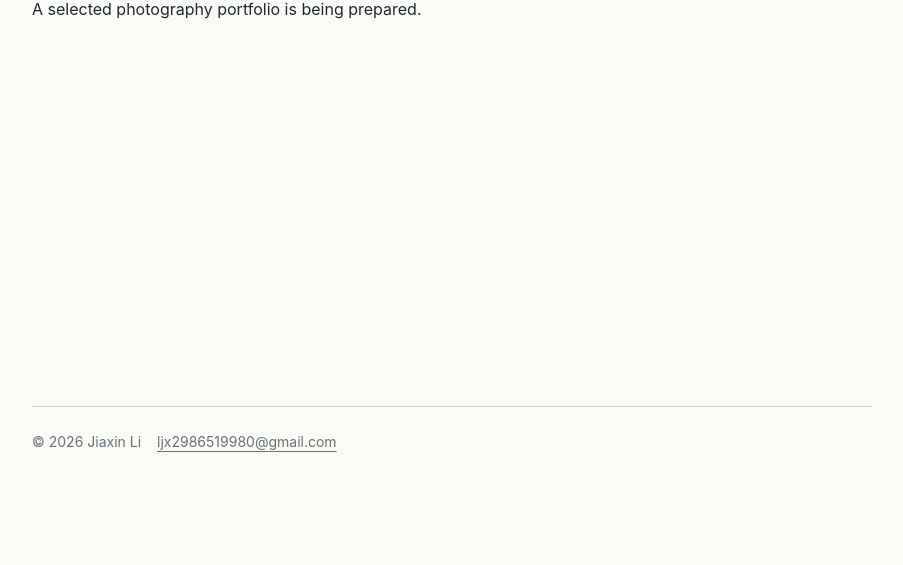
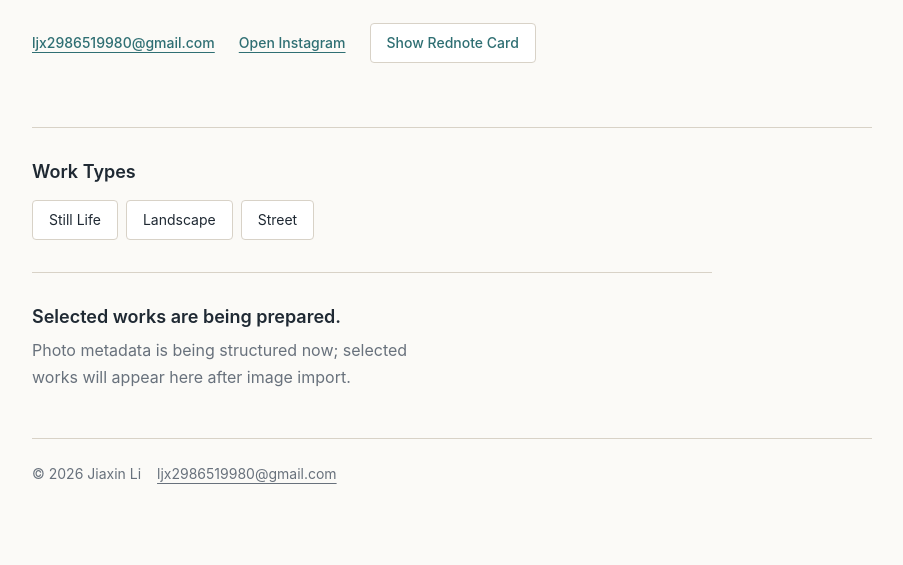
Before and after one commit to egoista0326/egoista0326.github.io, an Astro site: page /photography in a window 1280 px wide. Shown: the part 235-800 px from the top of the page, without its empty margins (188-1091 px from the left). Built offline with nearby package versions, Linux system fonts and the light colour scheme; Astro itself is replaced by a stand-in of ours.

Commit message:
feat: add photography identity page

```diff
--- /dev/null
+++ b/src/data/photography.ts
@@ -0,0 +1,22 @@
+import { photographyCategories } from './photographyVocab';
+
+export const photographyProfile = {
+  title: 'Jiaxin Li Photography',
+  intro: 'A selected portfolio of still life, landscape, and street photographs.',
+  email: 'ljx2986519980@gmail.com',
+  instagram: {
+    label: 'Open Instagram',
+    url: 'https://www.instagram.com/egoista_li2003?igsh=MWVkeXh5anZmZzluOQ%3D%3D&utm_source=qr'
+  },
+  rednote: {
+    label: 'Show Rednote Card',
+    closeLabel: 'Close Rednote Card',
+    title: 'Rednote Card',
+    displayName: 'egoista',
+    id: '2989511395',
+    cardImage: '/assets/photography/rednote-card.jpg',
+    alt: 'Rednote card for egoista, Rednote ID 2989511395.'
+  },
+  workTypeLabel: 'Work Types',
+  workTypes: photographyCategories
+};
--- a/src/pages/photography/index.astro
+++ b/src/pages/photography/index.astro
@@ -1,12 +1,73 @@
 ---
 import SiteLayout from '../../layouts/SiteLayout.astro';
+import { photographyProfile } from '../../data/photography';
 
-const placeholder = 'A selected photography portfolio is being prepared.';
+const profile = photographyProfile;
 ---
 
-<SiteLayout title="Photography" description={placeholder}>
-  <section class="placeholder-page" aria-labelledby="page-title">
-    <h1 id="page-title">Photography</h1>
-    <p>{placeholder}</p>
+<SiteLayout title="Photography" description={profile.intro}>
+  <section class="photography-intro" aria-labelledby="page-title">
+    <h1 id="page-title">{profile.title}</h1>
+    <p>{profile.intro}</p>
+    <div class="photography-contact" aria-label="Photography contact">
+      <a href={`mailto:${profile.email}`}>{profile.email}</a>
+      <a href={profile.instagram.url} target="_blank" rel="noreferrer">
+        {profile.instagram.label}
+      </a>
+      <button class="rednote-trigger" type="button" data-rednote-open>
+        {profile.rednote.label}
+      </button>
+    </div>
   </section>
+
+  <section class="photography-work-types" aria-labelledby="work-types-title">
+    <h2 id="work-types-title">{profile.workTypeLabel}</h2>
+    <ul class="work-type-list" aria-label={profile.workTypeLabel}>
+      {profile.workTypes.map((workType) => <li>{workType.label}</li>)}
+    </ul>
+  </section>
+
+  <section class="photography-empty" aria-labelledby="photography-empty-title">
+    <h2 id="photography-empty-title">Selected works are being prepared.</h2>
+    <p>Photo metadata is being structured now; selected works will appear here after image import.</p>
+  </section>
+
+  <dialog class="rednote-dialog" data-rednote-dialog aria-labelledby="rednote-title">
+    <div class="rednote-dialog-inner">
+      <h2 id="rednote-title">{profile.rednote.title}</h2>
+      <p class="muted">{profile.rednote.displayName} | Rednote ID {profile.rednote.id}</p>
+      <img
+        class="rednote-card"
+        src={profile.rednote.cardImage}
+        alt={profile.rednote.alt}
+        loading="lazy"
+      />
+      <form method="dialog">
+        <button class="dialog-close" type="submit" data-rednote-close>
+          {profile.rednote.closeLabel}
+        </button>
+      </form>
+    </div>
+  </dialog>
+
+  <script>
+    const openButton = document.querySelector('[data-rednote-open]');
+    const dialog = document.querySelector('[data-rednote-dialog]');
+
+    if (openButton instanceof HTMLButtonElement && dialog instanceof HTMLDialogElement) {
+      openButton.addEventListener('click', () => {
+        dialog.showModal();
+      });
+
+      dialog.addEventListener('click', (event) => {
+        if (event.target === dialog) {
+          dialog.close();
+        }
+      });
+
+      dialog.addEventListener('close', () => {
+        openButton.focus();
+      });
+    }
+  </script>
 </SiteLayout>
--- a/src/styles/global.css
+++ b/src/styles/global.css
@@ -193,6 +193,125 @@ main {
   padding: var(--space-xl) 0 var(--space-2xl);
 }
 
+.photography-intro {
+  width: 100%;
+  max-width: 720px;
+  padding: var(--space-sm) 0 var(--space-xl);
+}
+
+.photography-contact {
+  display: flex;
+  flex-wrap: wrap;
+  gap: var(--space-sm) var(--space-lg);
+  align-items: center;
+  margin-top: var(--space-lg);
+  font-size: 14px;
+  font-weight: 500;
+  line-height: 1.5;
+}
+
+.rednote-trigger,
+.dialog-close {
+  min-height: 40px;
+  border: 1px solid var(--color-border);
+  border-radius: 4px;
+  background: var(--color-surface);
+  color: var(--color-accent);
+  cursor: pointer;
+  font: inherit;
+  font-size: 14px;
+  font-weight: 500;
+  line-height: 1.4;
+}
+
+.rednote-trigger {
+  padding: 0 var(--space-md);
+}
+
+.rednote-trigger:focus-visible,
+.dialog-close:focus-visible {
+  outline: 2px solid var(--color-accent);
+  outline-offset: 4px;
+}
+
+.photography-work-types,
+.photography-empty {
+  width: 100%;
+  margin-top: var(--space-xl);
+  padding-top: var(--space-xl);
+  border-top: 1px solid var(--color-border);
+}
+
+.work-type-list {
+  display: flex;
+  flex-wrap: wrap;
+  gap: var(--space-sm);
+  margin: 0;
+  padding: 0;
+  list-style: none;
+}
+
+.work-type-list li {
+  min-height: 40px;
+  display: inline-flex;
+  align-items: center;
+  border: 1px solid var(--color-border);
+  border-radius: 4px;
+  padding: 0 var(--space-md);
+  background: var(--color-surface);
+  color: var(--color-text);
+  font-size: 14px;
+  line-height: 1.4;
+}
+
+.photography-empty {
+  max-width: 680px;
+}
+
+.photography-empty h2 {
+  max-width: 30ch;
+  margin-bottom: var(--space-sm);
+}
+
+.photography-empty p {
+  max-width: 42ch;
+  color: var(--color-muted);
+}
+
+.rednote-dialog {
+  width: min(420px, calc(100vw - 40px));
+  max-height: calc(100vh - 40px);
+  border: 1px solid var(--color-border);
+  border-radius: 6px;
+  padding: var(--space-lg);
+  background: var(--color-surface);
+  color: var(--color-text);
+}
+
+.rednote-dialog::backdrop {
+  background: rgb(31 41 51 / 0.36);
+}
+
+.rednote-dialog-inner {
+  display: grid;
+  gap: var(--space-md);
+}
+
+.rednote-card {
+  display: block;
+  width: 100%;
+  height: auto;
+  max-height: 70vh;
+  object-fit: contain;
+  border: 1px solid var(--color-border);
+  border-radius: 4px;
+}
+
+.dialog-close {
+  width: 100%;
+  padding: 0 var(--space-md);
+}
+
 h1,
 h2,
 h3,
```
